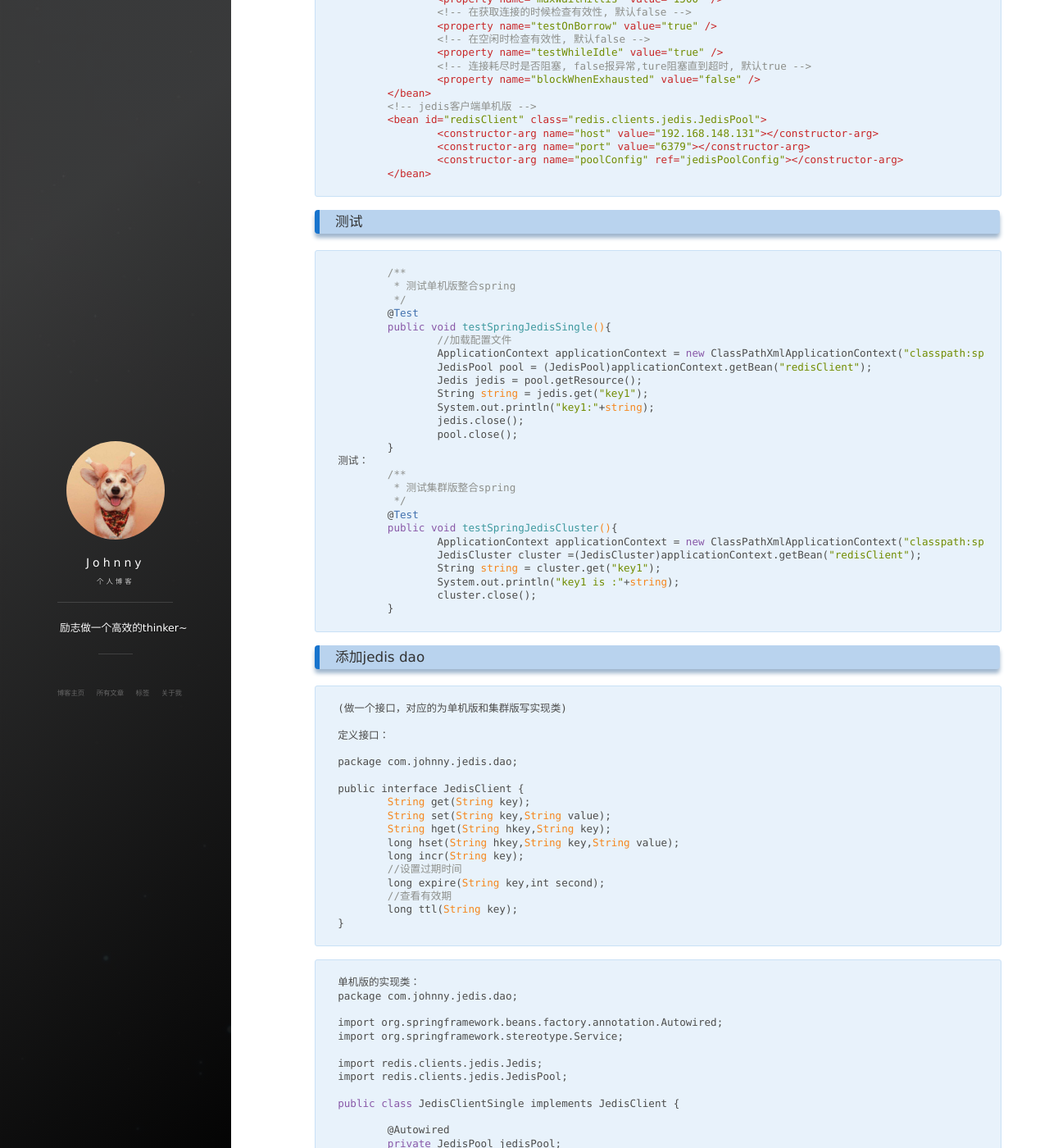
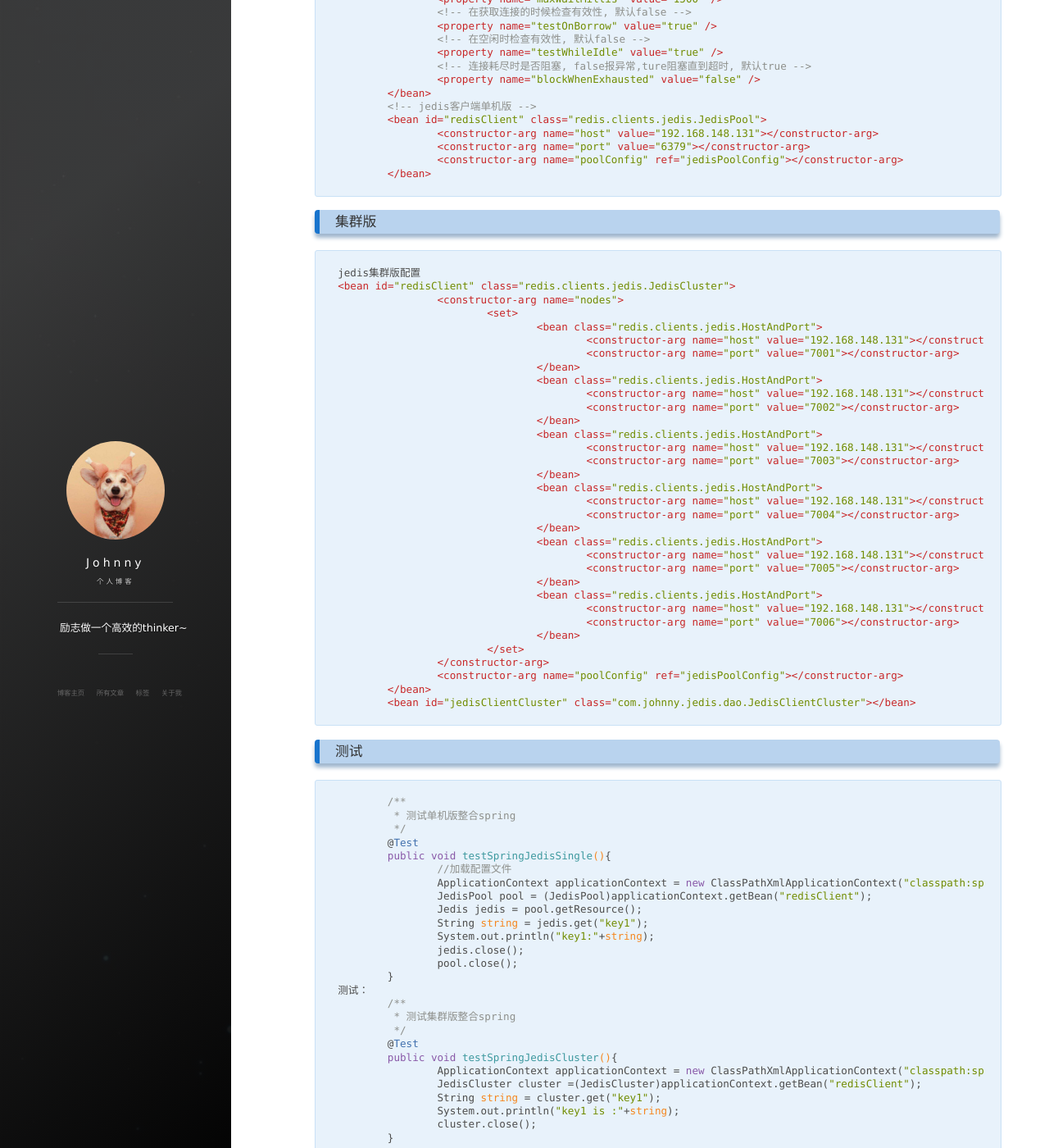
Before and after one commit to godisjohnny/godisjohnny.github.io, a Jekyll site: the page built from _posts/2017-11-09-redis_3.md, in a window 1280 px wide and 1400 px high, scrolled down 1885 px. Shown: the whole window at 82% size. Built offline with Jekyll 4.4.1, drawn with Linux system fonts in a browser that asks for light colours; nearby versions of some CDN libraries; comment, search, counter and statistics services are not loaded.

Commit message:
add a blog

````diff
--- a/_posts/2017-11-09-redis_3.md
+++ b/_posts/2017-11-09-redis_3.md
@@ -115,6 +115,42 @@ applicationContext-jedis.xml
 		<constructor-arg name="port" value="6379"></constructor-arg>
 		<constructor-arg name="poolConfig" ref="jedisPoolConfig"></constructor-arg>
 	</bean>
+```
+### 集群版
+```
+jedis集群版配置
+<bean id="redisClient" class="redis.clients.jedis.JedisCluster">
+		<constructor-arg name="nodes">
+			<set>
+				<bean class="redis.clients.jedis.HostAndPort">
+					<constructor-arg name="host" value="192.168.148.131"></constructor-arg>
+					<constructor-arg name="port" value="7001"></constructor-arg>
+				</bean>
+				<bean class="redis.clients.jedis.HostAndPort">
+					<constructor-arg name="host" value="192.168.148.131"></constructor-arg>
+					<constructor-arg name="port" value="7002"></constructor-arg>
+				</bean>
+				<bean class="redis.clients.jedis.HostAndPort">
+					<constructor-arg name="host" value="192.168.148.131"></constructor-arg>
+					<constructor-arg name="port" value="7003"></constructor-arg>
+				</bean>
+				<bean class="redis.clients.jedis.HostAndPort">
+					<constructor-arg name="host" value="192.168.148.131"></constructor-arg>
+					<constructor-arg name="port" value="7004"></constructor-arg>
+				</bean>
+				<bean class="redis.clients.jedis.HostAndPort">
+					<constructor-arg name="host" value="192.168.148.131"></constructor-arg>
+					<constructor-arg name="port" value="7005"></constructor-arg>
+				</bean>
+				<bean class="redis.clients.jedis.HostAndPort">
+					<constructor-arg name="host" value="192.168.148.131"></constructor-arg>
+					<constructor-arg name="port" value="7006"></constructor-arg>
+				</bean>
+			</set>
+		</constructor-arg>
+		<constructor-arg name="poolConfig" ref="jedisPoolConfig"></constructor-arg>
+	</bean>
+	<bean id="jedisClientCluster" class="com.johnny.jedis.dao.JedisClientCluster"></bean>
 ```
 ### 测试
 ```
````
